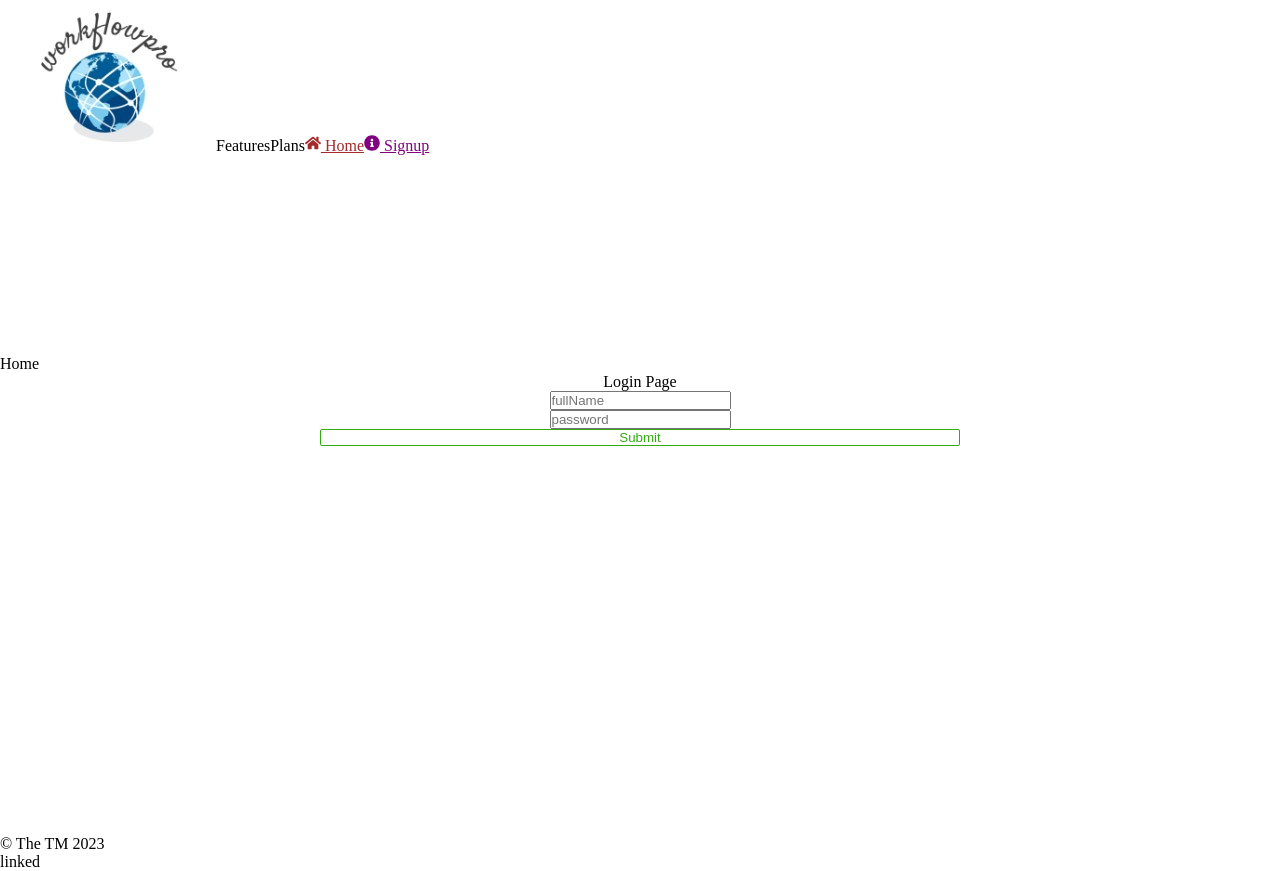
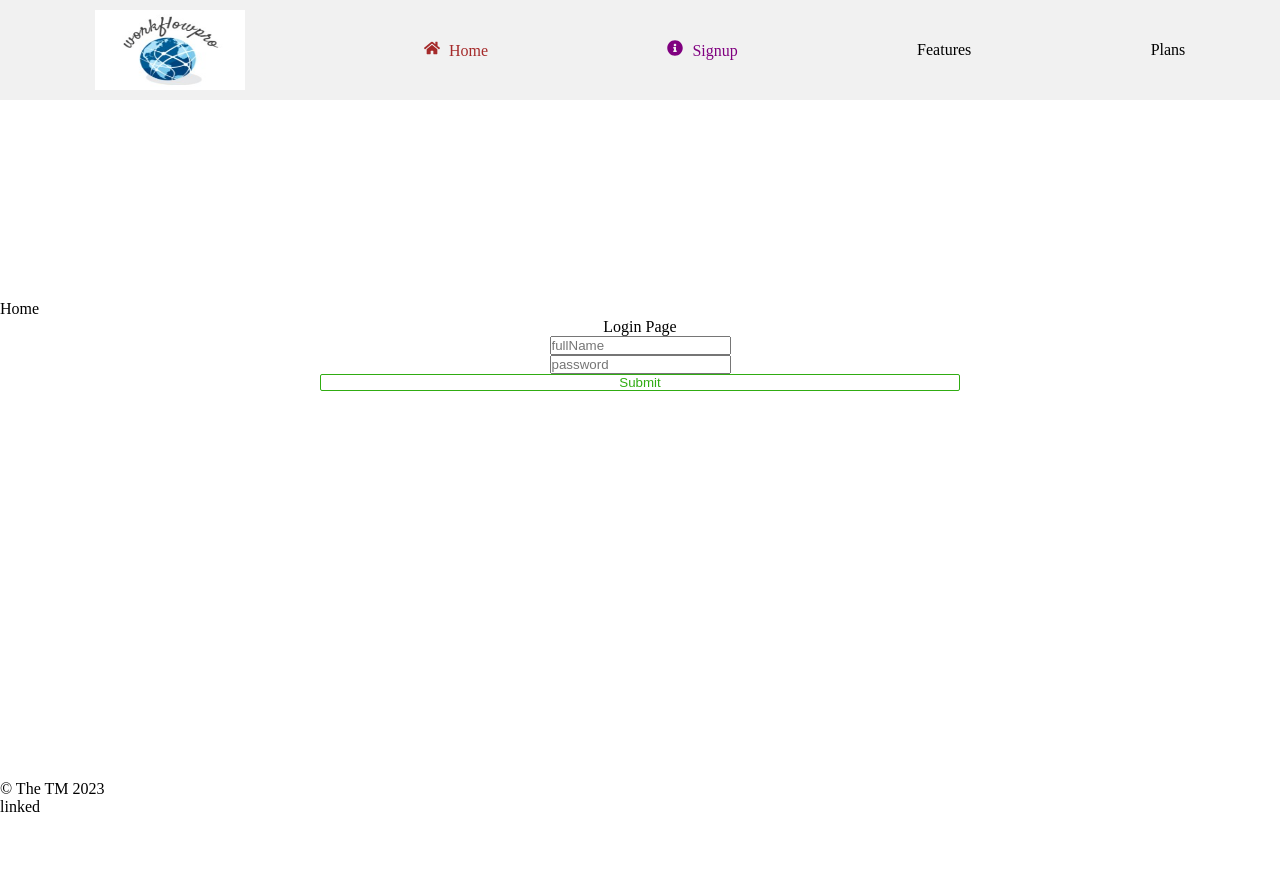
Before and after one commit to Freshia-Njoki/TaskManagementSystem-Client, a React (Vite) app: page / in a window 1280 px wide. After the commit the page ends 816 px from the top, so only its background shows below. Built offline with nearby package versions, Linux system fonts and the light colour scheme.

Commit message:
nav styling

```diff
--- a/src/components/Header.jsx
+++ b/src/components/Header.jsx
@@ -14,15 +14,13 @@ function Header() {
 
   };
   return (
-    <div className='header'>
 
     <div className="header-wrapper">
       <img src={logo} alt="my logo" />
-
+      <Link to="/" style={{ color: "brown" }}><FaHome id="icons" /> Home</Link>
+      <Link to="/signup" style={{ color: "purple" }}><FaInfoCircle id="icons" /> Signup</Link>
       <span>Features</span>
       <span>Plans</span>
-        <Link to="/" style={{ color: "brown" }}><FaHome id="icons" /> Home</Link>
-        <Link to="/signup" style={{ color: "purple" }}><FaInfoCircle id="icons" /> Signup</Link>
       {
         user && (
           <>
@@ -34,7 +32,7 @@ function Header() {
 
     </div>
 
-    </div>
+
   )
 }
 
--- a/src/components/header.css
+++ b/src/components/header.css
@@ -3,3 +3,36 @@
     margin: 0;
     box-sizing: border-box;
 }
+
+
+.header-wrapper {
+    display: flex;
+    align-items: center;
+    justify-content: space-around;
+    background-color: #f1f1f1;
+    padding: 10px;
+  }
+
+  .header-wrapper img {
+    padding-left: 0px;
+    width: 150px;
+    height: 80px;
+  }
+
+  .header-wrapper a {
+    color: #000;
+    margin-left: 10px;
+    text-decoration: none;
+  }
+
+  .header-wrapper a:hover {
+    color: #333;
+  }
+
+  .header-wrapper span {
+    margin-left: 10px;
+  }
+
+  #icons {
+    margin-right: 5px;
+  }
```
Lines whose indentation alone changed are shown as unchanged.
